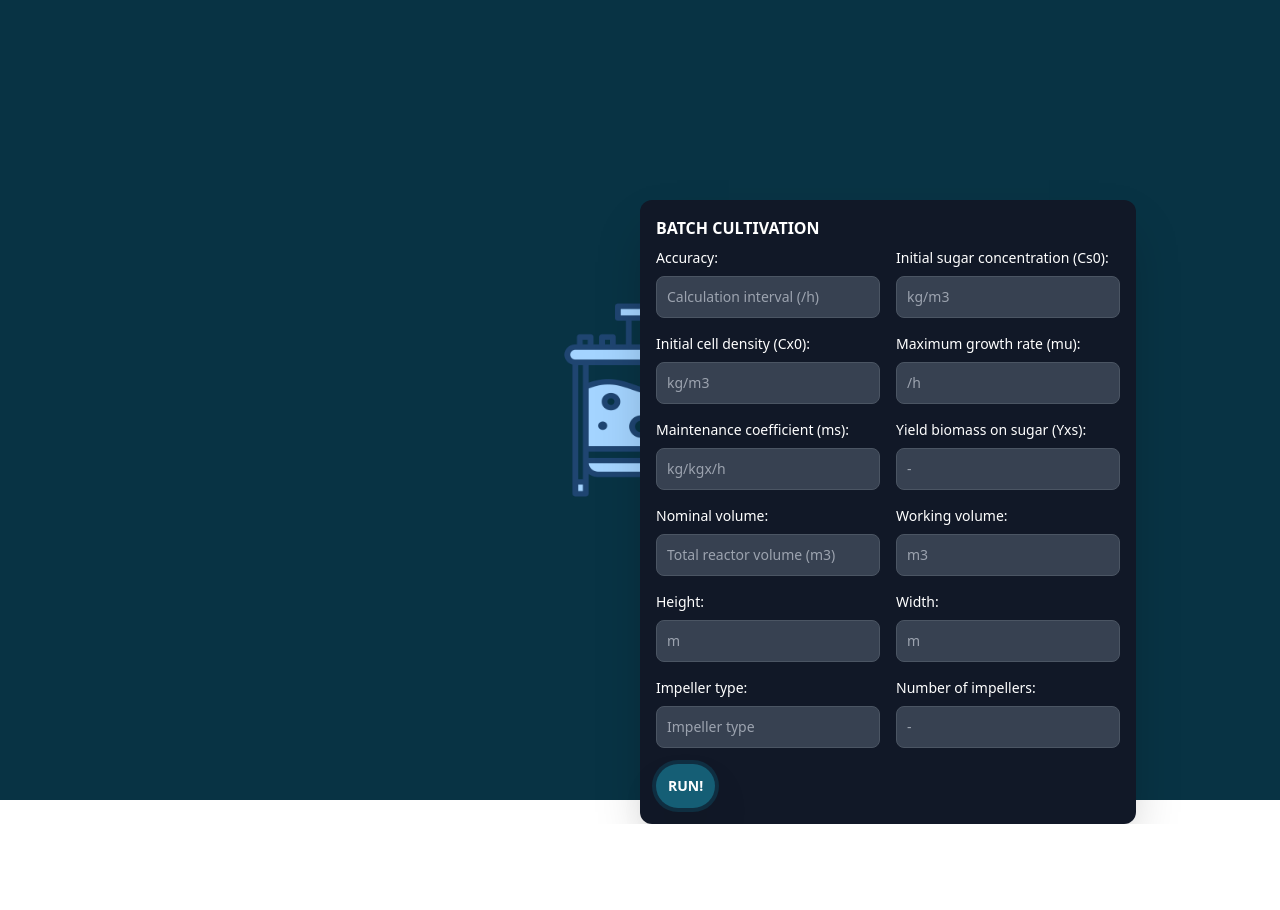
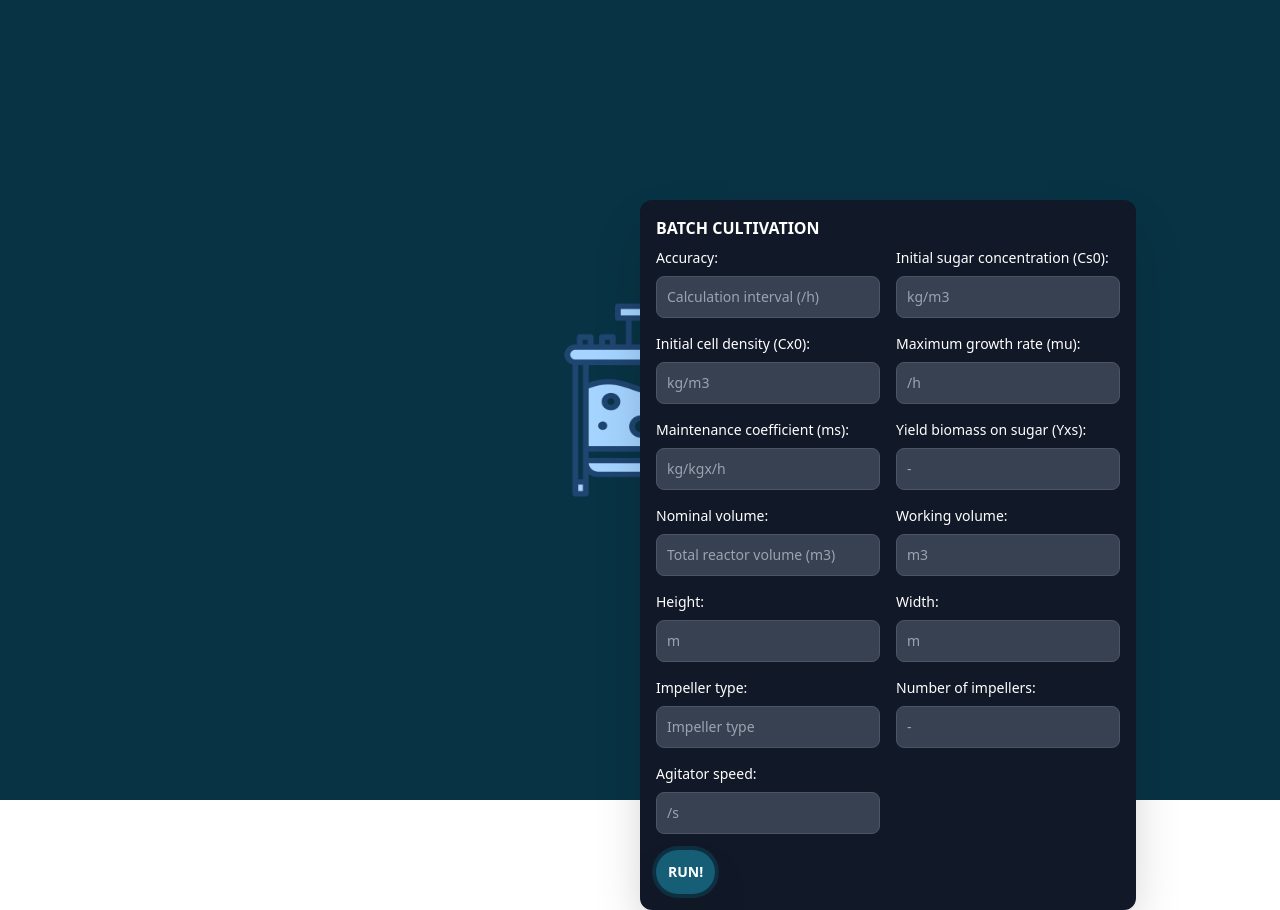
Before and after one commit to Svdakker/ip-sogyo, a React (Vite) app in the folder client/: page /simulation in a window 1280 px wide. Both pictures are taken after a click on the picture 640 px from the left and 400 px from the top of the page. Before the commit the page ends 824 px from the top, so only its background shows below. Built offline with nearby package versions, Linux system fonts and the light colour scheme.

Commit message:
Added agitatorSpeed in reactorsettings

```diff
--- a/client/src/components/ReactorSettings.tsx
+++ b/client/src/components/ReactorSettings.tsx
@@ -7,7 +7,8 @@ export const ReactorSettings = ( { labelStyling, inputStyling }: FormStyling ) =
             <div className="grid gap-4 mb-4 md:grid-cols-2">
                 <div>
                     <label className={labelStyling}>Nominal volume:</label>
-                    <input className={inputStyling} id="nominalVolume" type="number" placeholder={"Total reactor volume (m3)"} required/>
+                    <input className={inputStyling} id="nominalVolume" type="number"
+                           placeholder={"Total reactor volume (m3)"} required/>
                 </div>
                 <div>
                     <label className={labelStyling}>Working volume:</label>
@@ -24,12 +25,17 @@ export const ReactorSettings = ( { labelStyling, inputStyling }: FormStyling ) =
                 </div>
                 <div>
                     <label className={labelStyling}>Impeller type:</label>
-                    <input className={inputStyling} id="impellerType" type="text" placeholder={"Impeller type"} required/>
+                    <input className={inputStyling} id="impellerType" type="text" placeholder={"Impeller type"}
+                           required/>
                 </div>
                 <div>
                     <label className={labelStyling}>Number of impellers:</label>
                     <input className={inputStyling} id="numberOfImpellers" type="number" placeholder={"-"} required/>
                 </div>
+                <div>
+                    <label className={labelStyling}>Agitator speed:</label>
+                    <input className={inputStyling} id="agitatorSpeed" type="number" placeholder={"/s"} required/>
+                </div>
             </div>
         </>
     )
--- a/client/src/pages/Simulation.tsx
+++ b/client/src/pages/Simulation.tsx
@@ -16,7 +16,7 @@ export const Simulation = () => {
 
     const batchRequirements = ["batch-cultivation", "accuracy", "initialSugarConcentration", "initialCellDensity", "maxGrowthRate", "maintenance", "yield"]
 
-    const reactorRequirements = ["nominalVolume", "workingVolume", "height", "width", "impellerType", "numberOfImpellers"]
+    const reactorRequirements = ["nominalVolume", "workingVolume", "height", "width", "impellerType", "numberOfImpellers", "agitatorSpeed"]
 
     const givenInput = () => { return {
         operationType: document.getElementById(batchRequirements[0])?.innerText.toLowerCase(),
@@ -43,6 +43,7 @@ export const Simulation = () => {
             width: (document.getElementById(reactorRequirements[3]) as HTMLInputElement).value,
             impellerType: (document.getElementById(reactorRequirements[4]) as HTMLInputElement).value.toLowerCase(),
             numberOfImpellers: (document.getElementById(reactorRequirements[5]) as HTMLInputElement).value,
+            agitatorSpeed: (document.getElementById(reactorRequirements[6]) as HTMLInputElement).value,
         }
     }
 
```
Also changed, not shown: 1 other file (tests, documents, lock files or other folders).
